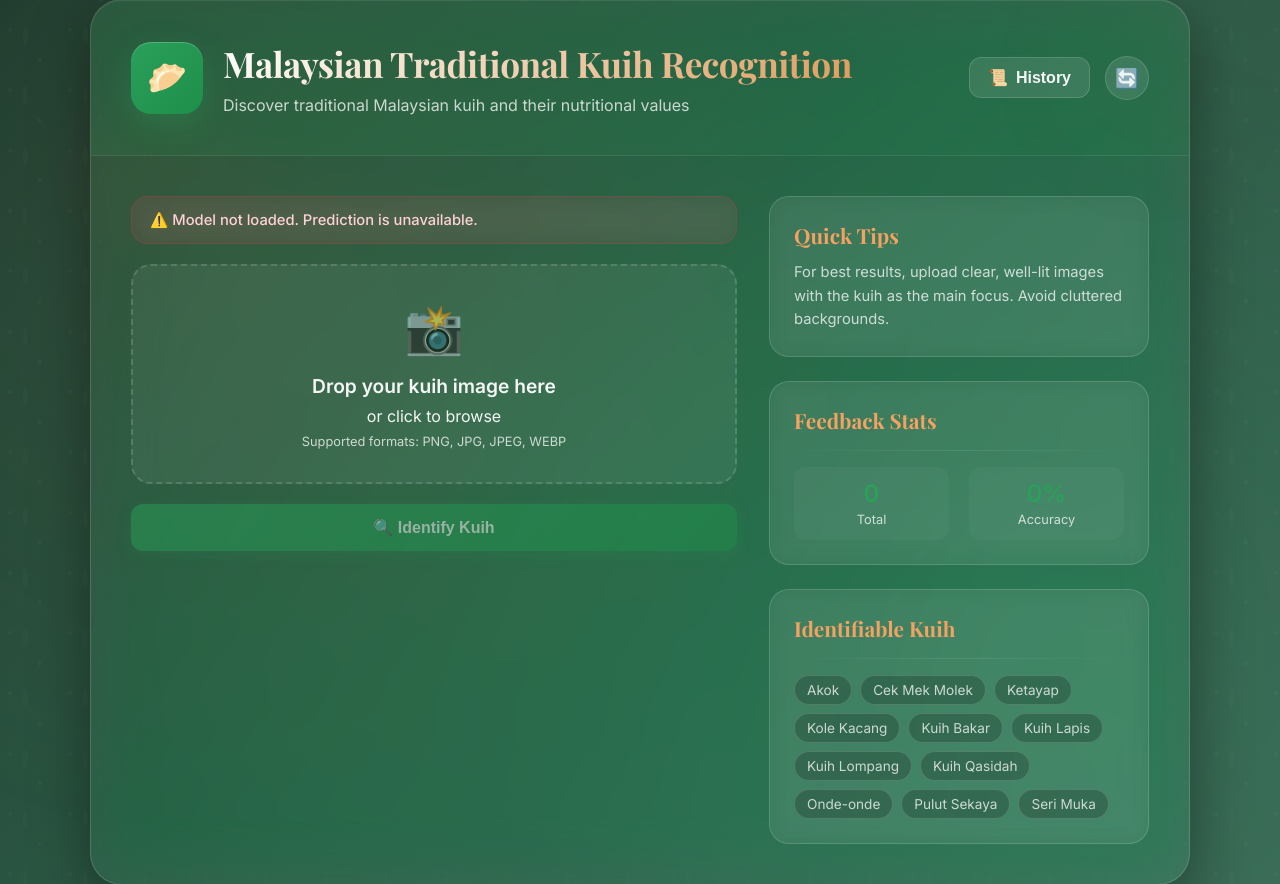
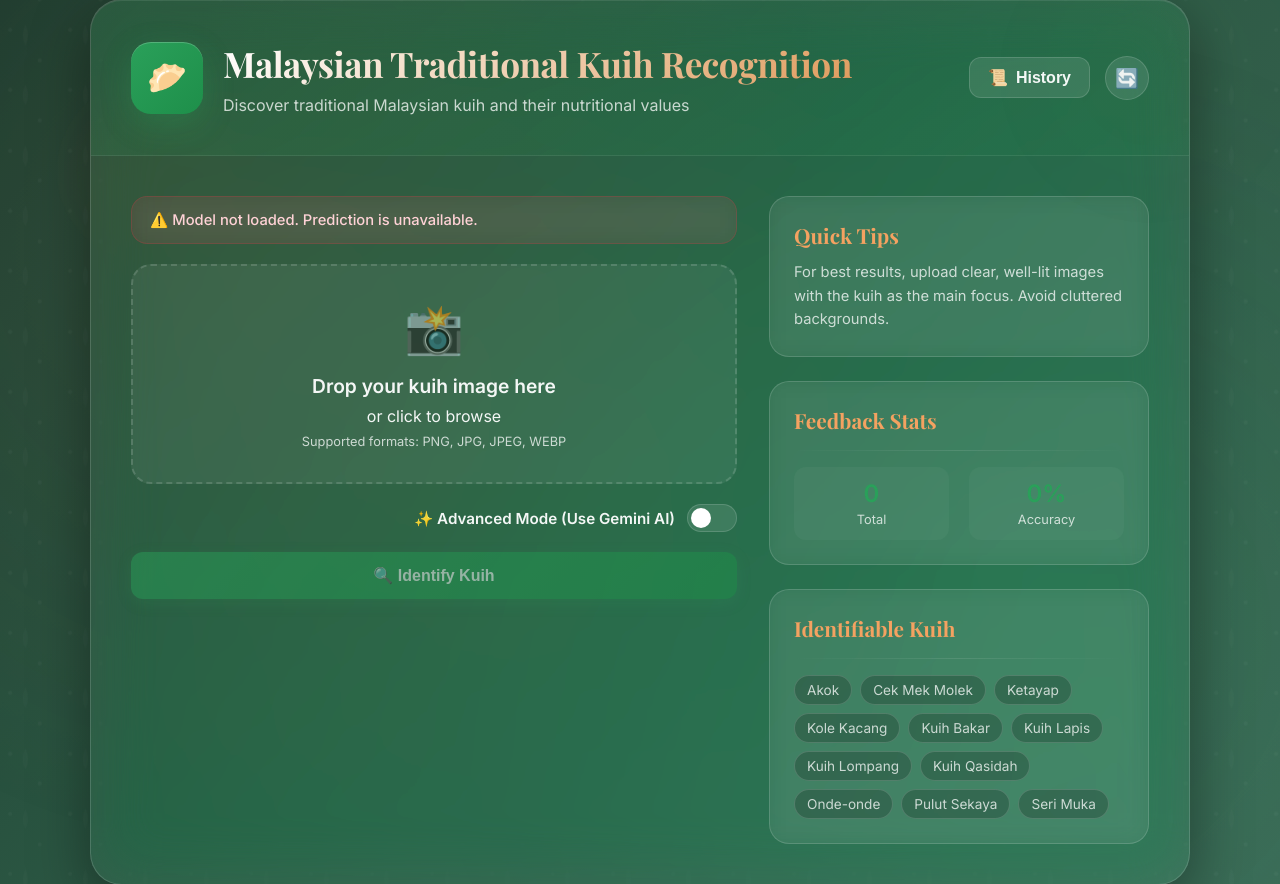
Before and after one commit to ReamyNadzri/MKR-CEKG-lite, a Flask app: page / in a window 1280 px wide. Shown: the part 41-925 px from the top of the page. Run offline with Flask 3, Linux system fonts and the light colour scheme.

Commit message:
advanced mode

```diff
--- a/app.py
+++ b/app.py
@@ -13,6 +13,7 @@ from datetime import datetime
 import shutil
 import json
 import google.generativeai as genai
+import PIL.Image  # <-- ADD THIS IMPORT
 
 # --- NEW: MongoDB Imports ---
 try:
@@ -101,6 +102,71 @@ GEMINI_JSON_SCHEMA = {
     },
     "required": ["estimatedcalories","othersname","description", "fun_fact"]
 }
+
+GEMINI_VISION_JSON_SCHEMA = {
+    "type": "OBJECT",
+    "properties": {
+        "is_kuih": {
+            "type": "BOOLEAN",
+            "description": "True if the image contains a traditional Malaysian kuih, False otherwise."
+        },
+        "kuih_name": {
+            "type": "STRING",
+            "description": "The name of the kuih. Null if is_kuih is False."
+        },
+        "estimated_calories": {
+            "type": "STRING",
+            "description": "The estimated calories per piece (e.g., '80-100 kcal'). Null if is_kuih is False."
+        },
+        "reason": {
+            "type": "STRING",
+            "description": "A brief explanation. If not a kuih, state what it is (e.g., 'This is a car.')"
+        }
+    },
+    "required": ["is_kuih", "kuih_name", "estimated_calories", "reason"]
+}
+
+def predict_with_gemini_vision(image_path):
+    """Analyzes an image using Gemini Vision to identify kuih."""
+    if not GEMINI_AVAILABLE:
+        return {"error": "Gemini AI is not configured."}
+
+    try:
+        logger.info(f"Starting Gemini Vision prediction for: {image_path}")
+
+        # Configure the model for JSON output
+        generation_config = genai.GenerationConfig(
+            response_mime_type="application/json",
+            response_schema=GEMINI_VISION_JSON_SCHEMA
+        )
+        # Use a multimodal model
+        model = genai.GenerativeModel(
+            "gemini-2.5-flash",
+            generation_config=generation_config
+        )
+
+        # Prepare the prompt
+        prompt = """
+        You are a Malaysian food expert. Analyze this image.
+        1. Is this a traditional Malaysian kuih?
+        2. If YES: What is the name of this kuih? What are its estimated calories per piece?
+        3. If NO: Briefly state what the image is (e.g., 'a car', 'a plate of pasta') and confirm that it is not a Malaysian kuih.
+        Respond *only* with the JSON object.
+        """
+
+        # Load the image
+        img = PIL.Image.open(image_path)
+
+        # Send prompt and image to the model
+        response = model.generate_content([prompt, img])
+        response_data = json.loads(response.text)
+
+        logger.info(f"Gemini Vision response: {response_data}")
+        return response_data
+
+    except Exception as e:
+        logger.error(f"Gemini Vision prediction failed: {e}")
+        return {"error": f"AI prediction failed: {e}"}
 
 # --- UPDATED: Database Helpers (MongoDB Atlas) ---
 def init_db():
@@ -269,11 +335,15 @@ def handle_predict():
         'model_loaded': model_loaded,
         'db_connection_ok': db_connection_ok,
         'feedback_stats': get_feedback_stats(),
-        'available_classes': get_available_classes_from_db()
+        'available_classes': get_available_classes_from_db(),
+        'is_gemini_prediction': False # Default to false
     }
 
-    if not model_loaded:
-        return render_template('index.html', error="Model not loaded.", **render_args), 503
+    # --- Check for Advanced Mode ---
+    advanced_mode_on = 'advanced_mode' in request.form
+
+    if not model_loaded and not advanced_mode_on: # Can't do anything if local model failed and advanced isn't on
+        return render_template('index.html', error="Model not loaded. Try Advanced Mode.", **render_args), 503
 
     file = request.files.get('file')
     if not file or file.filename == '':
@@ -286,31 +356,72 @@ def handle_predict():
         fpath = os.path.join(app.config['UPLOAD_FOLDER'], fname)
         file.save(fpath)
 
-        kuih_name, conf = predict_kuih(fpath)
-        if "Error" in kuih_name:
-             if os.path.exists(fpath): os.remove(fpath)
-             return render_template('index.html', error=kuih_name, **render_args), 500
+        # --- NEW: Advanced Mode Logic ---
+        if advanced_mode_on:
+            if not GEMINI_AVAILABLE:
+                return render_template('index.html', error="Advanced Mode is unavailable (AI not configured).", **render_args), 503
 
-        details = get_kuih_details_from_db(kuih_name)
+            logger.info("Using Advanced Mode (Gemini Vision)")
+            render_args['is_gemini_prediction'] = True
 
-        calories_to_log = details['calories'] if details else 'N/A'
-        log_prediction_history(kuih_name, calories_to_log)
+            ai_result = predict_with_gemini_vision(fpath)
 
-        render_args.update({
-            'success': True,
-            'kuih_name': kuih_name,
-            'confidence': f"{conf*100:.2f}%",
-            'confidence_value': conf,
-            'image_path': fname,
-            'request_feedback': conf < Config.MIN_CONFIDENCE_THRESHOLD
-        })
+            if "error" in ai_result:
+                return render_template('index.html', error=ai_result['error'], **render_args), 500
 
-        if details:
-            render_args.update(details)
+            if not ai_result.get('is_kuih'):
+                # It's not a kuih, show the reason as an error
+                return render_template('index.html', error=ai_result.get('reason', 'AI analysis determined this is not a kuih.'), **render_args), 400
+
+            # It IS a kuih, populate args
+            kuih_name = ai_result.get('kuih_name')
+            calories = ai_result.get('estimated_calories', 'N/A')
+
+            # Log this AI prediction to history
+            log_prediction_history(kuih_name, calories)
+
+            render_args.update({
+                'success': True,
+                'kuih_name': kuih_name,
+                'confidence': "100% (AI)", # Use a special string for AI
+                'confidence_value': 1.0,
+                'image_path': fname,
+                'request_feedback': False, # Never request feedback for AI
+                'calories': calories,
+                'weight': 'N/A' # AI won't know the weight
+            })
+
+            return render_template('index.html', **render_args)
+
+        # --- ORIGINAL: Local Model Logic ---
         else:
-             render_args.update({'calories': 'N/A', 'error_message': f"No details for {kuih_name}"})
+            logger.info("Using Standard Mode (Local Model)")
+            kuih_name, conf = predict_kuih(fpath)
+            if "Error" in kuih_name:
+                 if os.path.exists(fpath): os.remove(fpath)
+                 return render_template('index.html', error=kuih_name, **render_args), 500
 
-        return render_template('index.html', **render_args)
+            details = get_kuih_details_from_db(kuih_name)
+
+            calories_to_log = details['calories'] if details else 'N/A'
+            log_prediction_history(kuih_name, calories_to_log)
+
+            render_args.update({
+                'success': True,
+                'kuih_name': kuih_name,
+                'confidence': f"{conf*100:.2f}%",
+                'confidence_value': conf,
+                'image_path': fname,
+                'request_feedback': conf < Config.MIN_CONFIDENCE_THRESHOLD,
+                'is_gemini_prediction': False # Explicitly set false
+            })
+
+            if details:
+                render_args.update(details)
+            else:
+                 render_args.update({'calories': 'N/A', 'error_message': f"No details for {kuih_name}"})
+
+            return render_template('index.html', **render_args)
 
     except Exception as e:
         logger.error(f"Predict route error: {e}")
--- a/templates/index.html
+++ b/templates/index.html
@@ -318,6 +318,55 @@
             padding: 30px 40px; box-shadow: var(--shadow-lg); display: flex; flex-direction: column;
             align-items: center; justify-content: center; gap: 20px; backdrop-filter: blur(20px); -webkit-backdrop-filter: blur(20px);
         }
+
+        /* --- ADDED: Advanced Mode Toggle Switch --- */
+        .adv-switch {
+            display: flex;
+            align-items: center;
+            justify-content: flex-end;
+            gap: 12px;
+            margin-top: 20px;
+        }
+        .adv-switch label {
+            font-size: 0.95rem;
+            font-weight: 600;
+            color: var(--text-light);
+            cursor: pointer;
+        }
+        .adv-switch .switch {
+            position: relative;
+            display: inline-block;
+            width: 50px;
+            height: 28px;
+        }
+        .adv-switch .switch input { display: none; }
+        .adv-switch .slider {
+            position: absolute;
+            cursor: pointer;
+            top: 0; left: 0; right: 0; bottom: 0;
+            background-color: rgba(255,255,255,0.1);
+            border: 1px solid var(--glass-border);
+            transition: .4s;
+            border-radius: 28px;
+        }
+        .adv-switch .slider:before {
+            position: absolute;
+            content: "";
+            height: 20px;
+            width: 20px;
+            left: 3px;
+            bottom: 3px;
+            background-color: white;
+            transition: .4s;
+            border-radius: 50%;
+        }
+        .adv-switch input:checked + .slider {
+            background-color: var(--primary);
+        }
+        .adv-switch input:checked + .slider:before {
+            transform: translateX(22px);
+        }
+        /* --- END: Advanced Mode Toggle Switch --- */
     </style>
 </head>
 <body>
@@ -362,7 +411,16 @@
                             <input type="file" id="fileInput" name="file" accept="image/*" capture="environment" hidden>
                             <div id="fileName" style="margin-top:12px;padding:10px 16px;background:rgba(42,160,90,0.1);border:1px solid rgba(42,160,90,0.2);border-radius:10px;color:var(--text-light);font-size:0.9rem;display:none"></div>
                         </div>
+                        <div class="adv-switch">
+                            <label for="advModeToggle">✨ Advanced Mode (Use Gemini AI)</label>
+                            <label class="switch">
+                                <input type="checkbox" id="advModeToggle" name="advanced_mode">
+                                <span class="slider"></span>
+                            </label>
+                        </div>
                         <button type="submit" class="btn-primary" {% if not model_loaded %}disabled{% endif %}>🔍 Identify Kuih</button>
+
+
                     </form>
 
                     {% if kuih_name and success %}
@@ -387,6 +445,7 @@
                             </div>
                         </div>
 
+                        {% if not is_gemini_prediction %}
                         <div style="margin-top:20px">
                             <h4 style="margin-bottom:12px;color:var(--text-light)">Is this prediction correct?</h4>
                             <div class="feedback-buttons">
@@ -402,9 +461,11 @@
                             </div>
                             <div id="feedbackMessage" style="display:none;margin-top:16px;padding:14px;border-radius:12px;"></div>
                         </div>
-                        <div id="hiddenData" style="display:none" data-kuih="{{ kuih_name }}" data-img="{{ image_path }}" data-cal="{{ calories }}"></div>
-                    </div>
-                    {% endif %}
+                        {% endif %}
+                        <div id="hiddenData" style="display:none" data-kuih="{{ kuih_name }}" data-img="{{ image_path }}" data-cal="{{ calories }}">
+
+                        </div>
+                        {% endif %}
                 </section>
 
                 <aside class="sidebar">
```
Also changed, not shown: 1 other file.
